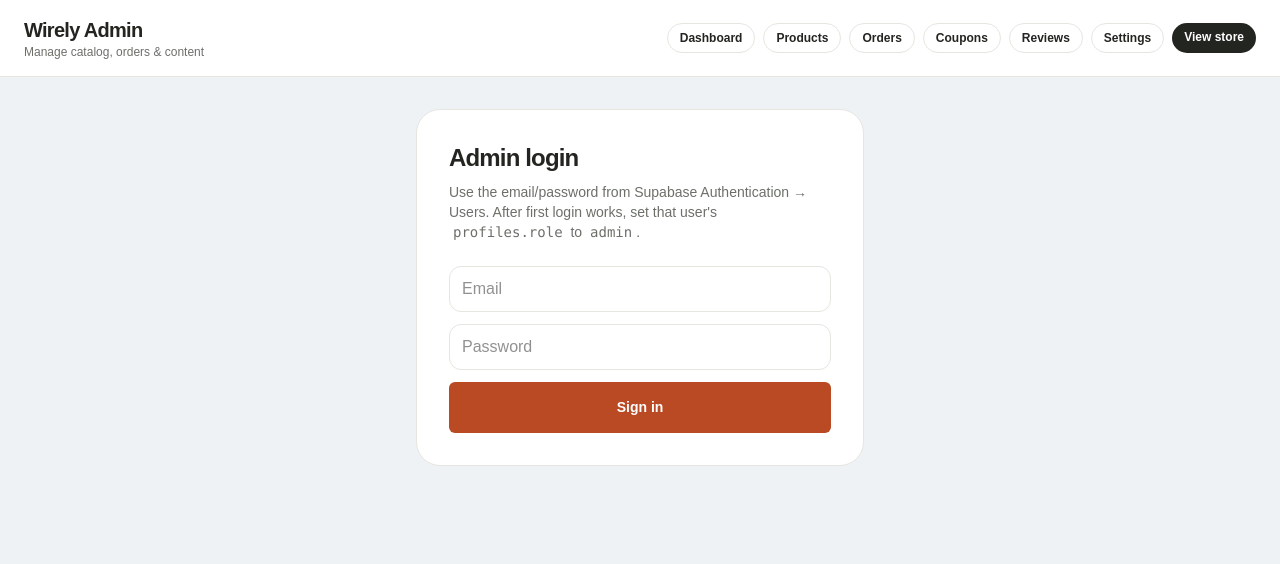
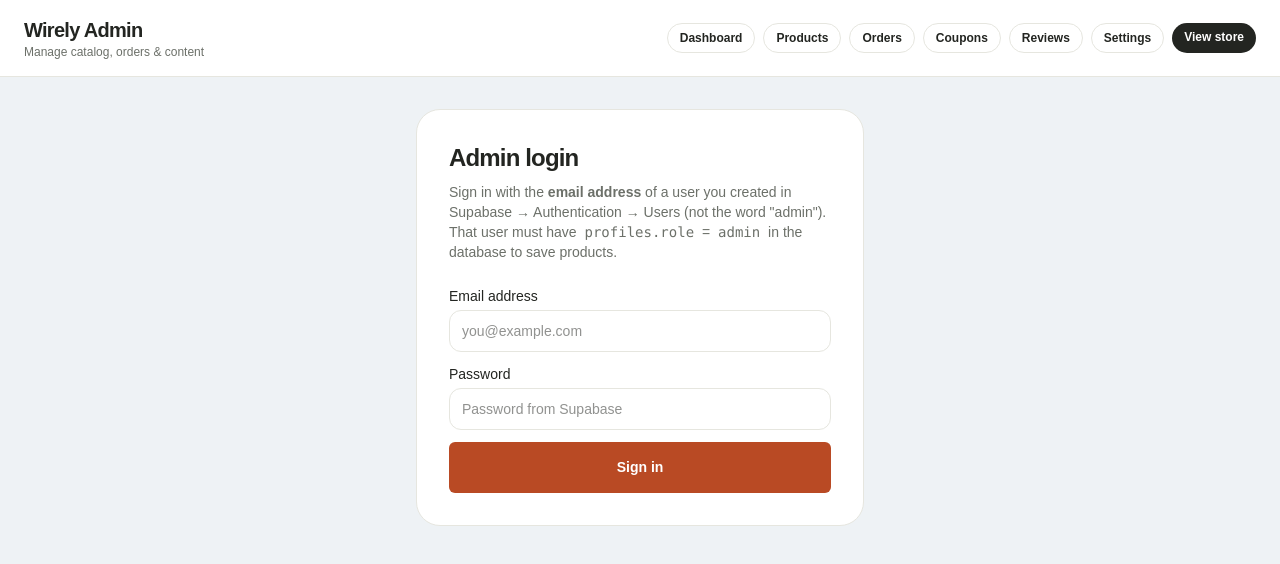
Before and after one commit to zain1111/wirely, a Next.js app: page /admin/login in a window 1280 px wide. Shown: the top 564 px of the page. Built offline with nearby package versions, Linux system fonts and the light colour scheme; no server answers.

Commit message:
dahboard linked with supabase

```diff
--- a/src/app/admin/login/page.tsx
+++ b/src/app/admin/login/page.tsx
@@ -66,28 +66,36 @@ export default function AdminLoginPage() {
     <div className="mx-auto max-w-md rounded-3xl border border-border bg-card p-8">
       <h1 className="font-display text-2xl font-bold">Admin login</h1>
       <p className="mt-2 text-sm text-muted">
-        Use the email/password from Supabase Authentication → Users. After first
-        login works, set that user&apos;s{" "}
-        <code className="rounded bg-background px-1">profiles.role</code> to{" "}
-        <code className="rounded bg-background px-1">admin</code>.
+        Sign in with the <strong>email address</strong> of a user you created in
+        Supabase → Authentication → Users (not the word &quot;admin&quot;). That
+        user must have{" "}
+        <code className="rounded bg-background px-1">profiles.role</code> ={" "}
+        <code className="rounded bg-background px-1">admin</code> in the database
+        to save products.
       </p>
       <form onSubmit={onSubmit} className="mt-6 space-y-3">
-        <input
+        <label className="block text-sm">
+          Email address
+          <input
           name="email"
           type="email"
           required
           autoComplete="username"
-          placeholder="Email"
-          className="w-full rounded-xl border border-border bg-background px-3 py-2.5"
+          placeholder="you@example.com"
+          className="mt-1 w-full rounded-xl border border-border bg-background px-3 py-2.5"
         />
-        <input
+        </label>
+        <label className="block text-sm">
+          Password
+          <input
           name="password"
           type="password"
           required
           autoComplete="current-password"
-          placeholder="Password"
-          className="w-full rounded-xl border border-border bg-background px-3 py-2.5"
+          placeholder="Password from Supabase"
+          className="mt-1 w-full rounded-xl border border-border bg-background px-3 py-2.5"
         />
+        </label>
         {error && <p className="text-sm text-danger">{error}</p>}
         <button type="submit" className="btn-primary w-full" disabled={pending}>
           {pending ? "Signing in…" : "Sign in"}
```
Also changed, not shown: 1 other file (tests, documents, lock files or other folders).
